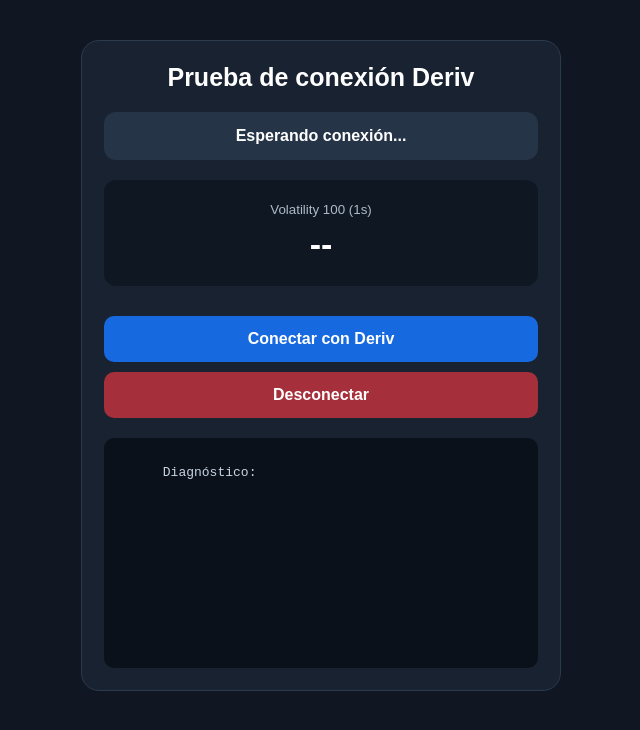
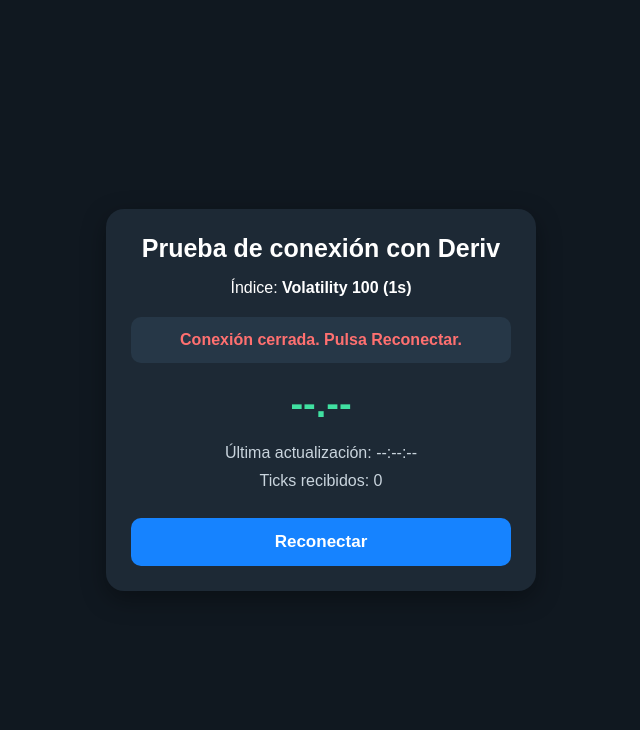
Before and after one commit to marvinbatres89/TRADING-ANALYZER-v2, a plain HTML site: page prueba-conexion.html in a window 1280 px wide. Shown: the whole page, without its empty margins (319-959 px from the left). Drawn offline with Linux system fonts and the light colour scheme.

Commit message:
Update connection test page with new styles and text

```diff
--- a/prueba-conexion.html
+++ b/prueba-conexion.html
@@ -8,7 +8,7 @@
     content="width=device-width, initial-scale=1.0"
   >
 
-  <title>Prueba de conexión Deriv</title>
+  <title>Prueba de conexión con Deriv</title>
 
   <style>
     * {
@@ -17,138 +17,133 @@
 
     body {
       margin: 0;
+      min-height: 100vh;
+      display: flex;
+      justify-content: center;
+      align-items: center;
       padding: 20px;
-      min-height: 100vh;
       font-family: Arial, sans-serif;
-      color: #ffffff;
-      background: #101722;
+      background: #101820;
+      color: white;
     }
 
     .contenedor {
       width: 100%;
-      max-width: 480px;
-      margin: 20px auto;
-      padding: 22px;
-      border: 1px solid #2c3a4d;
+      max-width: 430px;
+      padding: 25px;
+      text-align: center;
+      background: #1d2935;
       border-radius: 18px;
-      background: #182231;
+      box-shadow: 0 8px 25px rgba(0, 0, 0, 0.35);
     }
 
     h1 {
       margin-top: 0;
       font-size: 25px;
-      text-align: center;
     }
 
     .estado {
       margin: 20px 0;
-      padding: 15px;
-      border-radius: 12px;
-      text-align: center;
+      padding: 14px;
       font-weight: bold;
-      background: #263447;
+      background: #263747;
+      border-radius: 10px;
     }
 
     .precio {
-      margin: 20px 0;
-      padding: 22px;
-      border-radius: 12px;
-      text-align: center;
-      background: #0f1722;
+      margin: 18px 0;
+      font-size: 38px;
+      font-weight: bold;
+      color: #40e0a1;
     }
 
-    .precio small {
-      display: block;
-      margin-bottom: 8px;
-      color: #aeb9c7;
-    }
-
-    #precio {
-      font-size: 34px;
-      font-weight: bold;
+    .detalle {
+      margin: 10px 0;
+      color: #c9d4dd;
     }
 
     button {
       width: 100%;
-      margin-top: 10px;
+      margin-top: 18px;
       padding: 14px;
       border: none;
       border-radius: 10px;
-      font-size: 16px;
+      font-size: 17px;
       font-weight: bold;
+      color: white;
+      background: #1683ff;
       cursor: pointer;
     }
 
-    #conectarBtn {
-      color: #ffffff;
-      background: #1769e0;
+    button:active {
+      transform: scale(0.98);
     }
 
-    #desconectarBtn {
-      color: #ffffff;
-      background: #a52f3a;
+    .error {
+      color: #ff7070;
     }
 
-    .registro {
-      height: 230px;
-      margin-top: 20px;
-      padding: 12px;
-      overflow-y: auto;
-      border-radius: 10px;
-      white-space: pre-wrap;
-      font-family: monospace;
-      font-size: 13px;
-      color: #c9d5e4;
-      background: #0b111a;
+    .conectado {
+      color: #40e0a1;
     }
   </style>
 </head>
 
 <body>
+
   <main class="contenedor">
-    <h1>Prueba de conexión Deriv</h1>
+
+    <h1>Prueba de conexión con Deriv</h1>
+
+    <p>
+      Índice:
+      <strong>Volatility 100 (1s)</strong>
+    </p>
 
     <div id="estado" class="estado">
-      Esperando conexión...
+      Preparando conexión...
     </div>
 
-    <div class="precio">
-      <small>Volatility 100 (1s)</small>
-      <span id="precio">--</span>
+    <div id="precio" class="precio">
+      --.--
     </div>
 
-    <button id="conectarBtn">
-      Conectar con Deriv
+    <p class="detalle">
+      Última actualización:
+      <span id="hora">--:--:--</span>
+    </p>
+
+    <p class="detalle">
+      Ticks recibidos:
+      <span id="contador">0</span>
+    </p>
+
+    <button id="reconectar">
+      Reconectar
     </button>
 
-    <button id="desconectarBtn">
-      Desconectar
-    </button>
-
-    <div id="registro" class="registro">
-      Diagnóstico:
-    </div>
   </main>
 
   <script>
     const estado = document.getElementById("estado");
     const precio = document.getElementById("precio");
-    const registro = document.getElementById("registro");
-    const conectarBtn = document.getElementById("conectarBtn");
-    const desconectarBtn = document.getElementById("desconectarBtn");
+    const hora = document.getElementById("hora");
+    const contador = document.getElementById("contador");
+    const botonReconectar = document.getElementById("reconectar");
 
-    let socket = null;
+    let socket;
+    let totalTicks = 0;
 
-    function agregarRegistro(mensaje) {
-      const hora = new Date().toLocaleTimeString();
+    function mostrarEstado(mensaje, clase = "") {
+      estado.textContent = mensaje;
+      estado.className = "estado";
 
-      registro.textContent +=
-        "\n[" + hora + "] " + mensaje;
-
-      registro.scrollTop = registro.scrollHeight;
+      if (clase) {
+        estado.classList.add(clase);
+      }
     }
 
-    function conectar() {
+    function conectarDeriv() {
       if (
         socket &&
         (
@@ -156,110 +151,84 @@
           socket.readyState === WebSocket.CONNECTING
         )
       ) {
-        agregarRegistro("Ya existe una conexión activa.");
-        return;
+        socket.close();
       }
 
-      estado.textContent = "Conectando...";
-      precio.textContent = "--";
+      totalTicks = 0;
+      contador.textContent = "0";
+      precio.textContent = "--.--";
 
-      agregarRegistro("Intentando conectar con Deriv...");
+      mostrarEstado("Conectando con Deriv...");
 
       socket = new WebSocket(
         "wss://ws.derivws.com/websockets/v3?app_id=1089"
       );
 
       socket.onopen = function () {
-        estado.textContent = "Conectado";
-        agregarRegistro("Conexión WebSocket establecida.");
+        mostrarEstado(
+          "Conectado. Recibiendo precios...",
+          "conectado"
+        );
 
-        const solicitud = {
-          ticks: ticks: "R_100",,
-          subscribe: 1
-        };
-
-        socket.send(JSON.stringify(solicitud));
-
-        agregarRegistro(
-          "Suscripción enviada para 1HZ100V."
+        socket.send(
+          JSON.stringify({
+            ticks: "1HZ100V",
+            subscribe: 1
+          })
         );
       };
 
       socket.onmessage = function (evento) {
-        let datos;
-
-        try {
-          datos = JSON.parse(evento.data);
-        } catch (error) {
-          agregarRegistro(
-            "No se pudo interpretar la respuesta."
-          );
-          return;
-        }
+        const datos = JSON.parse(evento.data);
 
         if (datos.error) {
-          estado.textContent = "Error de Deriv";
-
-          agregarRegistro(
-            "Error: " + datos.error.message
+          mostrarEstado(
+            "Error: " + datos.error.message,
+            "error"
           );
 
+          console.error(datos.error);
           return;
         }
 
         if (datos.tick) {
-          precio.textContent = datos.tick.quote;
+          totalTicks++;
 
-          estado.textContent =
-            "Conectado y recibiendo precios";
+          precio.textContent = Number(
+            datos.tick.quote
+          ).toFixed(2);
 
-          agregarRegistro(
-            "Precio recibido: " + datos.tick.quote
-          );
-        } else {
-          agregarRegistro(
-            "Respuesta recibida: " + datos.msg_type
-          );
+          contador.textContent = totalTicks;
+
+          hora.textContent =
+            new Date().toLocaleTimeString("es-SV");
         }
       };
 
-      socket.onerror = function () {
-        estado.textContent = "Error de conexión";
+      socket.onerror = function (error) {
+        mostrarEstado(
+          "No se pudo conectar con Deriv.",
+          "error"
+        );
 
-        agregarRegistro(
-          "El navegador informó un error WebSocket."
-        );
+        console.error("Error de WebSocket:", error);
       };
 
-      socket.onclose = function (evento) {
-        estado.textContent = "Desconectado";
-
-        agregarRegistro(
-          "Conexión cerrada. Código: " +
-          evento.code
+      socket.onclose = function () {
+        mostrarEstado(
+          "Conexión cerrada. Pulsa Reconectar.",
+          "error"
         );
       };
     }
 
-    function desconectar() {
-      if (!socket) {
-        agregarRegistro(
-          "No existe una conexión para cerrar."
-        );
-        return;
-      }
+    botonReconectar.addEventListener(
+      "click",
+      conectarDeriv
+    );
 
-      socket.close(1000, "Cierre manual");
-      socket = null;
+    conectarDeriv();
+  </script>
 
-      estado.textContent = "Desconectado";
-      precio.textContent = "--";
-    }
-
-    conectarBtn.addEventListener("click", conectar);
-    desconectarBtn.addEventListener("click", desconectar);
-
-    agregarRegistro("Página de prueba cargada.");
-  </script>
 </body>
 </html>
```
